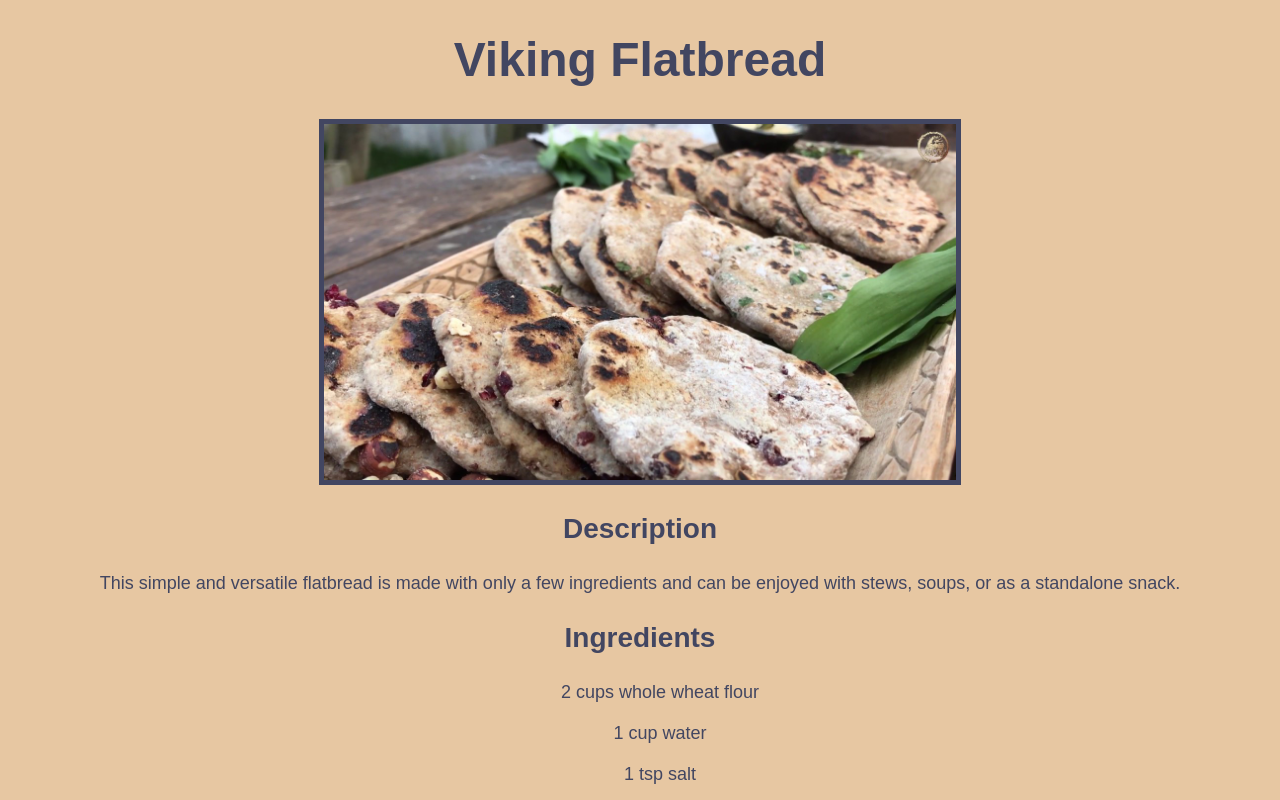
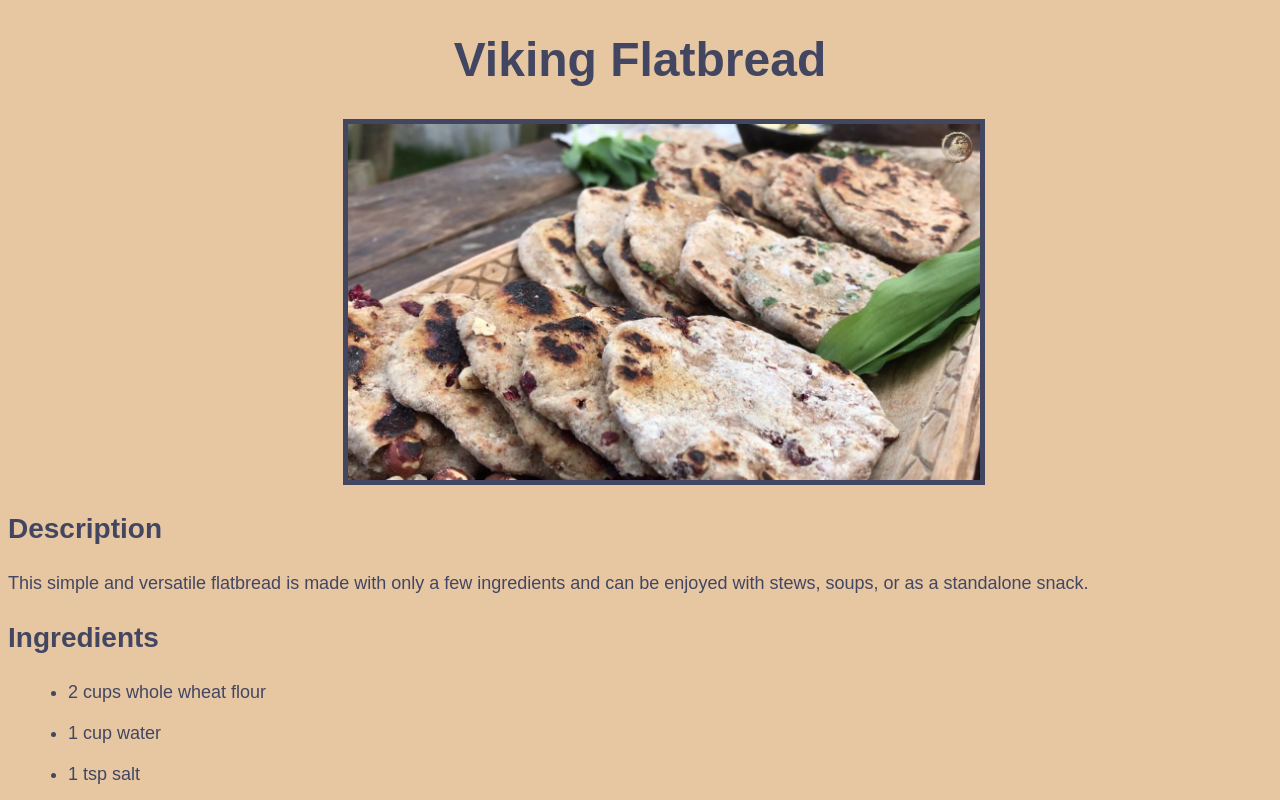
Before and after one commit to Zeesul/odin-recipes, a plain HTML site: page recipes/viking-flatbread.html in a window 1280 px wide. Shown: the top 800 px of the page. Drawn offline with Linux system fonts and the light colour scheme.

Commit message:
Change CSS style alignments

```diff
--- a/styles.css
+++ b/styles.css
@@ -10,7 +10,7 @@ h1 {
 }
 
 h3 {
-    text-align: center;
+    text-align: left;
     font-family: Papyrus, Arial, sans-serif;
     font-size: 28px;
     color: rgb(66,70,97);
@@ -18,7 +18,7 @@ h3 {
 
 .ingredients,
 .desc {
-    text-align: center;
+    text-align: left;
     font-family: Papyrus, Arial, sans-serif;
     font-size: 18px;
     color: rgb(66,70,97);
@@ -33,7 +33,6 @@ h3 {
 
 body ul {
     text-align: center;
-    list-style-type: none;
     font-family: Papyrus, Arial, sans-serif;
     font-size: 18px;
     color: rgb(66,70,97);
@@ -64,7 +63,7 @@ a:hover {
     height: auto;
     width: 600px;
     display: block;
-    margin-left: auto;
+    margin-left: 335px;
     margin-right: auto;
     width: 50%;
 }
@@ -79,11 +78,13 @@ a:hover {
     display: inline-block;
     font-size: 16px;
     transition-duration: 0.4s;
+    margin-left: auto;
+    margin-right: auto;
   }
 
 .button-art {
     height: auto;
-    width: 35px;
+    width: 40px;
     display: block;
     margin-left: auto;
     margin-right: auto;
```
